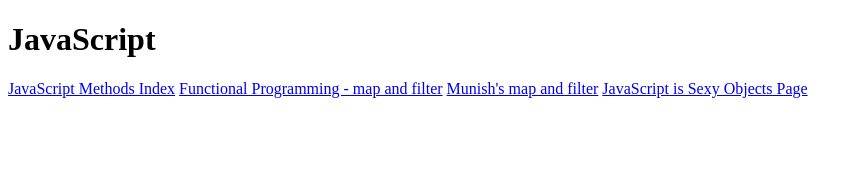
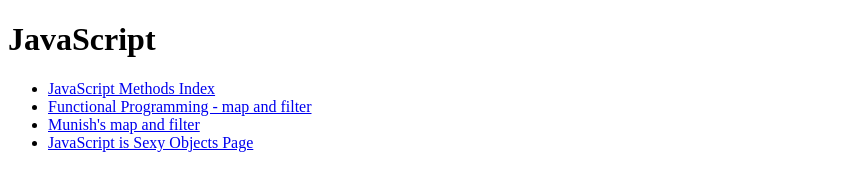
Before and after one commit to Toddzio/toddzio.github.io, a plain HTML site: page links.html in a window 1280 px wide. Shown: the whole page, without its empty margins (0-862 px from the left). Drawn offline with Linux system fonts and the light colour scheme.

Commit message:
Added List format

```diff
--- a/links.html
+++ b/links.html
@@ -2,13 +2,16 @@
 <html>
 <head>
 	<title>Todd's Useful Links page</title>
+	<style type="text/css">
+	</style>
 </head>
 <body>
 <H1>JavaScript</H1>
-<a href="https://developer.mozilla.org/en-US/docs/Web/JavaScript/Reference/Methods_Index" target="_blank">JavaScript Methods Index</a>
-<a href="http://reactivex.io/learnrx/" target="_blank">Functional Programming - map and filter</a>
-<a href="https://medium.com/@munish/javascript-s-map-filter-29148846ac42#.ejdow6hl8" target="_blank">Munish's map and filter</a>
-<a href="http://javascriptissexy.com/javascript-objects-in-detail/" target="_blank">JavaScript is Sexy Objects Page</a>
-<a href="" target="_blank"></a>
+<ul>
+<li><a href="https://developer.mozilla.org/en-US/docs/Web/JavaScript/Reference/Methods_Index" target="_blank">JavaScript Methods Index</a></li>
+<li><a href="http://reactivex.io/learnrx/" target="_blank">Functional Programming - map and filter</a></li>
+<li><a href="https://medium.com/@munish/javascript-s-map-filter-29148846ac42#.ejdow6hl8" target="_blank">Munish's map and filter</a></li>
+<li><a href="http://javascriptissexy.com/javascript-objects-in-detail/" target="_blank">JavaScript is Sexy Objects Page</a></li>
+</ul>
 </body>
 </html>
```
